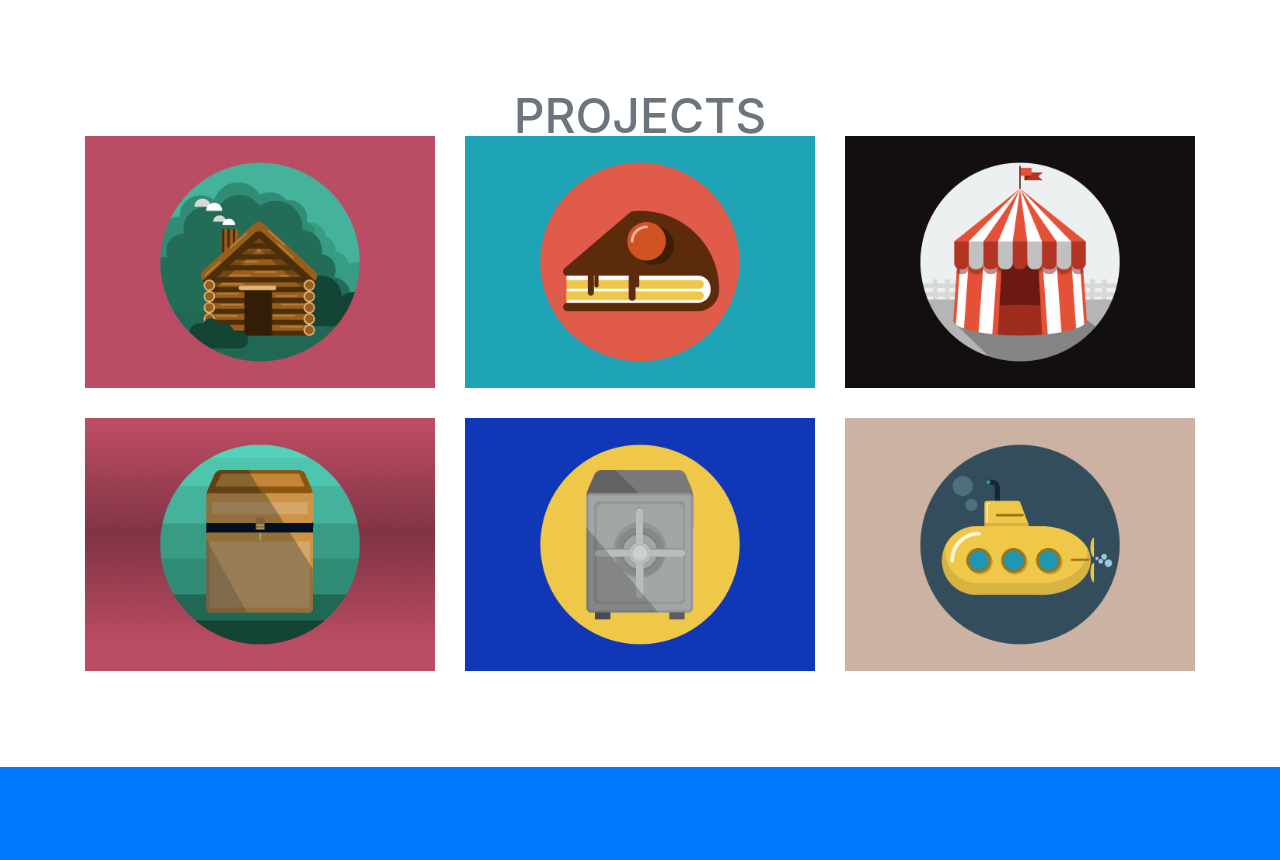
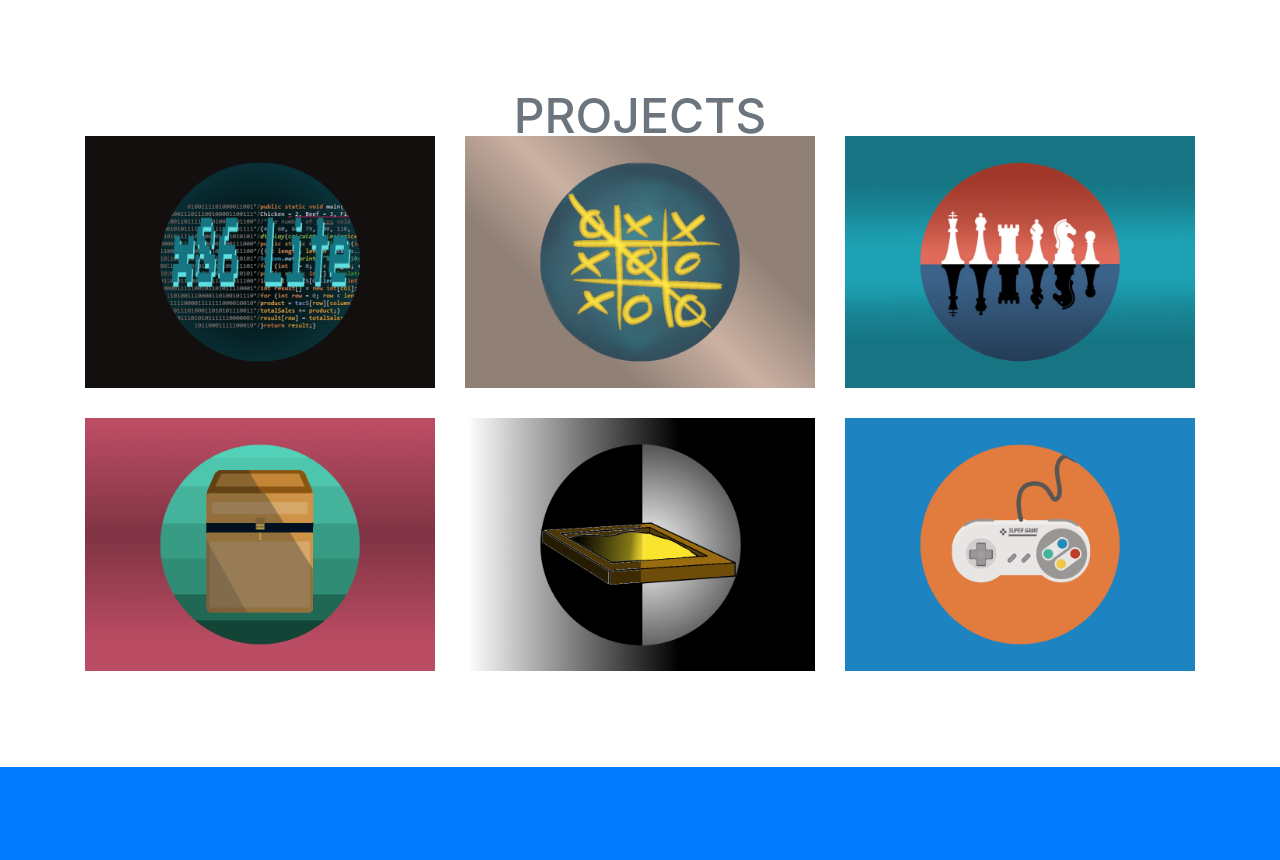
Before and after one commit to iaoliver/iaoliver.github.io, a website with bundled scripts: page index.html in a window 1280 px wide. Shown: the part 700-1560 px from the top of the page. Built offline with nearby package versions, Linux system fonts and the light colour scheme.

Commit message:
html pic changes for sections

```diff
--- a/index.html
+++ b/index.html
@@ -73,7 +73,7 @@
                   <i class="fa fa-search-plus fa-3x"></i>
                 </div>
               </div>
-              <img class="img-fluid" src="img/portfolio/cabin.png" alt="">
+              <img class="img-fluid" src="img/portfolio/x86lite.png" alt="">
             </a>
           </div>
           <div class="col-md-6 col-lg-4">
@@ -83,7 +83,7 @@
                   <i class="fa fa-search-plus fa-3x"></i>
                 </div>
               </div>
-              <img class="img-fluid" src="img/portfolio/cake.png" alt="">
+              <img class="img-fluid" src="img/portfolio/tictactoe.png" alt="">
             </a>
           </div>
           <div class="col-md-6 col-lg-4">
@@ -93,7 +93,7 @@
                   <i class="fa fa-search-plus fa-3x"></i>
                 </div>
               </div>
-              <img class="img-fluid" src="img/portfolio/circus.png" alt="">
+              <img class="img-fluid" src="img/portfolio/chess.png" alt="">
             </a>
           </div>
           <div class="col-md-6 col-lg-4">
@@ -113,7 +113,7 @@
                   <i class="fa fa-search-plus fa-3x"></i>
                 </div>
               </div>
-              <img class="img-fluid" src="img/portfolio/safe.png" alt="">
+              <img class="img-fluid" src="img/portfolio/sandbox.png" alt="">
             </a>
           </div>
           <div class="col-md-6 col-lg-4">
@@ -123,7 +123,7 @@
                   <i class="fa fa-search-plus fa-3x"></i>
                 </div>
               </div>
-              <img class="img-fluid" src="img/portfolio/submarine.png" alt="">
+              <img class="img-fluid" src="img/portfolio/game.png" alt="">
             </a>
           </div>
         </div>
@@ -240,7 +240,7 @@
           <div class="row">
             <div class="col-lg-8 mx-auto">
               <h2 class="text-secondary text-uppercase mb-0">x86 Lite</h2>
-              <img class="img-fluid mb-5" src="img/portfolio/box.png" alt="">
+              <img class="img-fluid mb-5" src="img/portfolio/x86lite.png" alt="">
               <p class="mb-5">Created a very lite version of x86 assembly language. Using C++ as a base and reading in the x86 commands from an input file, it executes each command as it is read in and parsed.</p>
               <a class="btn btn-primary btn-lg rounded-pill portfolio-modal-dismiss" href="#">
                 <i class="fa fa-close"></i>
@@ -261,7 +261,7 @@
           <div class="row">
             <div class="col-lg-8 mx-auto">
               <h2 class="text-secondary text-uppercase mb-0">Tic-Tac-Toe x86 Heuristic</h2>
-              <img class="img-fluid mb-5" src="img/portfolio/box.png" alt="">
+              <img class="img-fluid mb-5" src="img/portfolio/tictactoe.png" alt="">
               <p class="mb-5">A Heuristic for an intentionally non perfect game of Tic-Tac-Toe built in x86 Lite. Utilizing a weight table from the sum of each row/col/diagonal to give direction to a heuristic.</p>
               <a class="btn btn-primary btn-lg rounded-pill portfolio-modal-dismiss" href="#">
                 <i class="fa fa-close"></i>
@@ -282,7 +282,7 @@
           <div class="row">
             <div class="col-lg-8 mx-auto">
               <h2 class="text-secondary text-uppercase mb-0">C/hess</h2>
-              <img class="img-fluid mb-5" src="img/portfolio/circus.png" alt="">
+              <img class="img-fluid mb-5" src="img/portfolio/chess.png" alt="">
               <p class="mb-5">Chess game written in C. Utilizing bit manipulation to store information and check for correct moves.</p>
               <a class="btn btn-primary btn-lg rounded-pill portfolio-modal-dismiss" href="#">
                 <i class="fa fa-close"></i>
@@ -324,7 +324,7 @@
           <div class="row">
             <div class="col-lg-8 mx-auto">
               <h2 class="text-secondary text-uppercase mb-0">Project Name</h2>
-              <img class="img-fluid mb-5" src="img/portfolio/safe.png" alt="">
+              <img class="img-fluid mb-5" src="img/portfolio/sandbox.png" alt="">
               <p class="mb-5">Lorem ipsum dolor sit amet, consectetur adipisicing elit. Mollitia neque assumenda ipsam nihil, molestias magnam, recusandae quos quis inventore quisquam velit asperiores, vitae? Reprehenderit soluta, eos quod consequuntur itaque. Nam.</p>
               <a class="btn btn-primary btn-lg rounded-pill portfolio-modal-dismiss" href="#">
                 <i class="fa fa-close"></i>
@@ -345,7 +345,7 @@
           <div class="row">
             <div class="col-lg-8 mx-auto">
               <h2 class="text-secondary text-uppercase mb-0">Project Name</h2>
-              <img class="img-fluid mb-5" src="img/portfolio/submarine.png" alt="">
+              <img class="img-fluid mb-5" src="img/portfolio/game.png" alt="">
               <p class="mb-5">Lorem ipsum dolor sit amet, consectetur adipisicing elit. Mollitia neque assumenda ipsam nihil, molestias magnam, recusandae quos quis inventore quisquam velit asperiores, vitae? Reprehenderit soluta, eos quod consequuntur itaque. Nam.</p>
               <a class="btn btn-primary btn-lg rounded-pill portfolio-modal-dismiss" href="#">
                 <i class="fa fa-close"></i>
```
